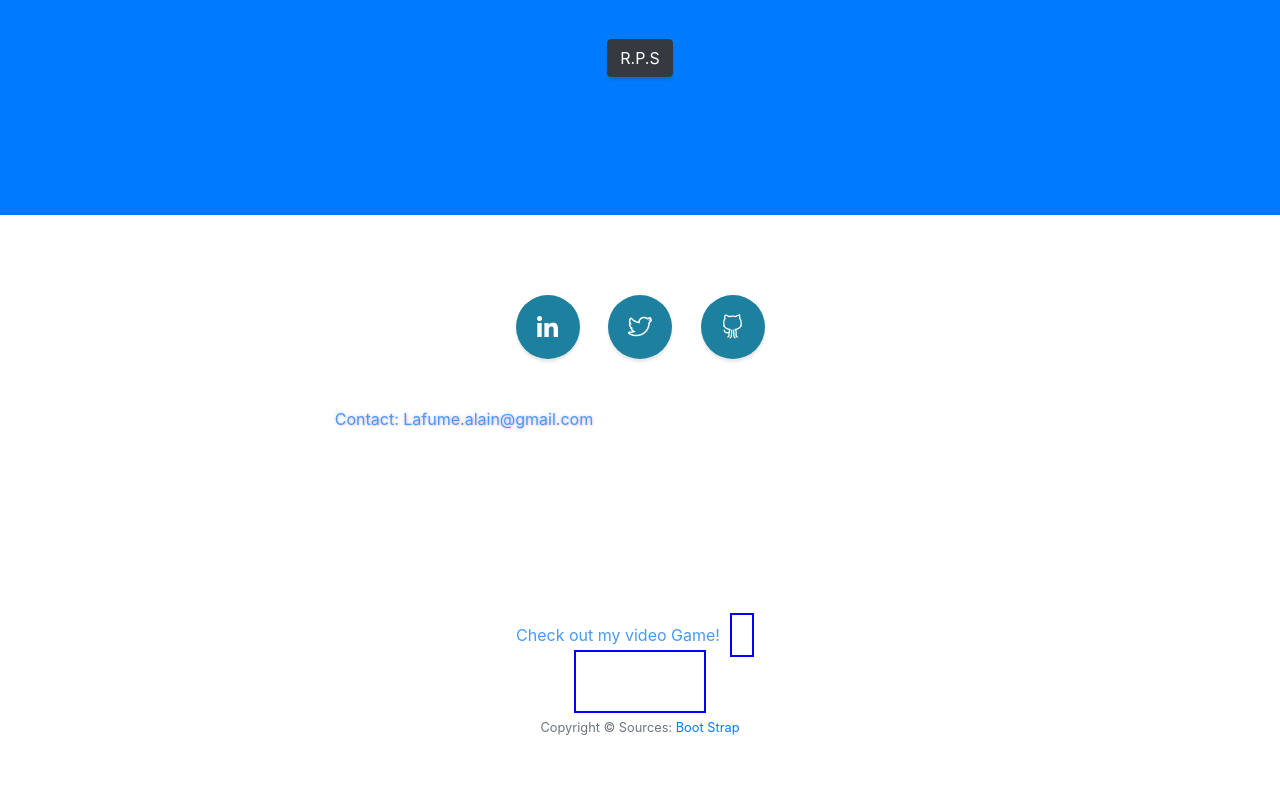
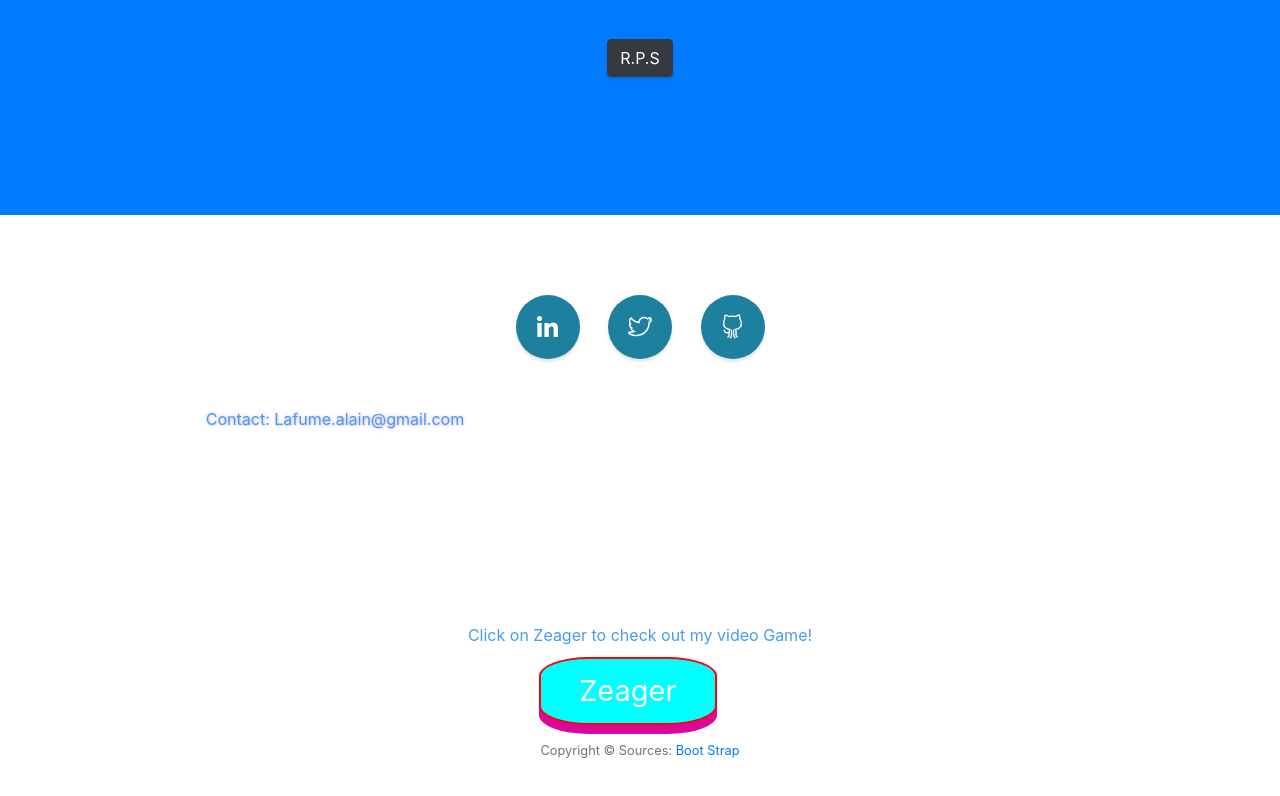
Before and after one commit to Blandaxt/Blandaxt.github.io, a website with bundled scripts: page index.html in a window 1280 px wide. Shown: the part 4262-5058 px from the top of the page. Built offline with nearby package versions, Linux system fonts and the light colour scheme; files whose address does not match are found by name.

Commit message:
adding my game to my site

```diff
--- a/css/stylish-portfolio.css
+++ b/css/stylish-portfolio.css
@@ -11,18 +11,41 @@ body {
 #contact {
   font-size: 1rem;
   height: 40px;
-  width: 430px;
-  margin-left: 129px;
+  width: auto;
   border-radius: 15px;
   text-shadow: 1px 1px 2px #ff00001f, 0 0 1em #0000ff14, 0 0 0.2em #0000ff3d;
 }
 
 .mygame{
-
-  border: 2px solid blue;
+  border: 2px solid red;
   color: white;
   padding: 10px;
+  background-color: aqua;
   margin: 10px;
+  border-radius: 28%;
+  display: block;
+  width: 16%;
+  font-size: 29px;
+  text-align: center;
+  cursor: pointer;
+  outline: none;
+  box-shadow: 0 9px #dc0899;
+  position: relative;
+  left: 40%;
+}
+
+a.mygame{
+  text-decoration: none;
+}
+
+.mygame:hover {
+  background-color: #81c2e094;
+}
+
+.mygame:active {
+  background-color: #3bb5b5;
+  box-shadow: 0 5px #900b66d6;
+  transform: translateY(4px);
 }
 
 .btn-xl {
@@ -112,8 +135,8 @@ h6 {
 
 .masthead h1 {
   font-size: 4rem;
-  margin: 0;
-  padding: 0;
+  /* margin: 0;
+  padding: 0; */
 }
 
 @media (min-width: 992px) {
--- a/index.html
+++ b/index.html
@@ -248,7 +248,7 @@
           </li>
         </ul>
         <p id="contact">Contact: Lafume.alain@gmail.com</p>
-        <p>Check out my video Game!<a class="mygame" href="https://zeagerwebgl.herokuapp.com/"><h2>Zeager</h2></a></p>
+        <p>Click on Zeager to check out my video Game!<a class="mygame" href="https://zeagerwebgl.herokuapp.com/">Zeager</a></p>
         <p class="text-muted small mb-0">Copyright &copy; Sources: <a href= "https://startbootstrap.com/template-categories/portfolios/">Boot Strap</a></p>
       </div>
     </footer>
```
